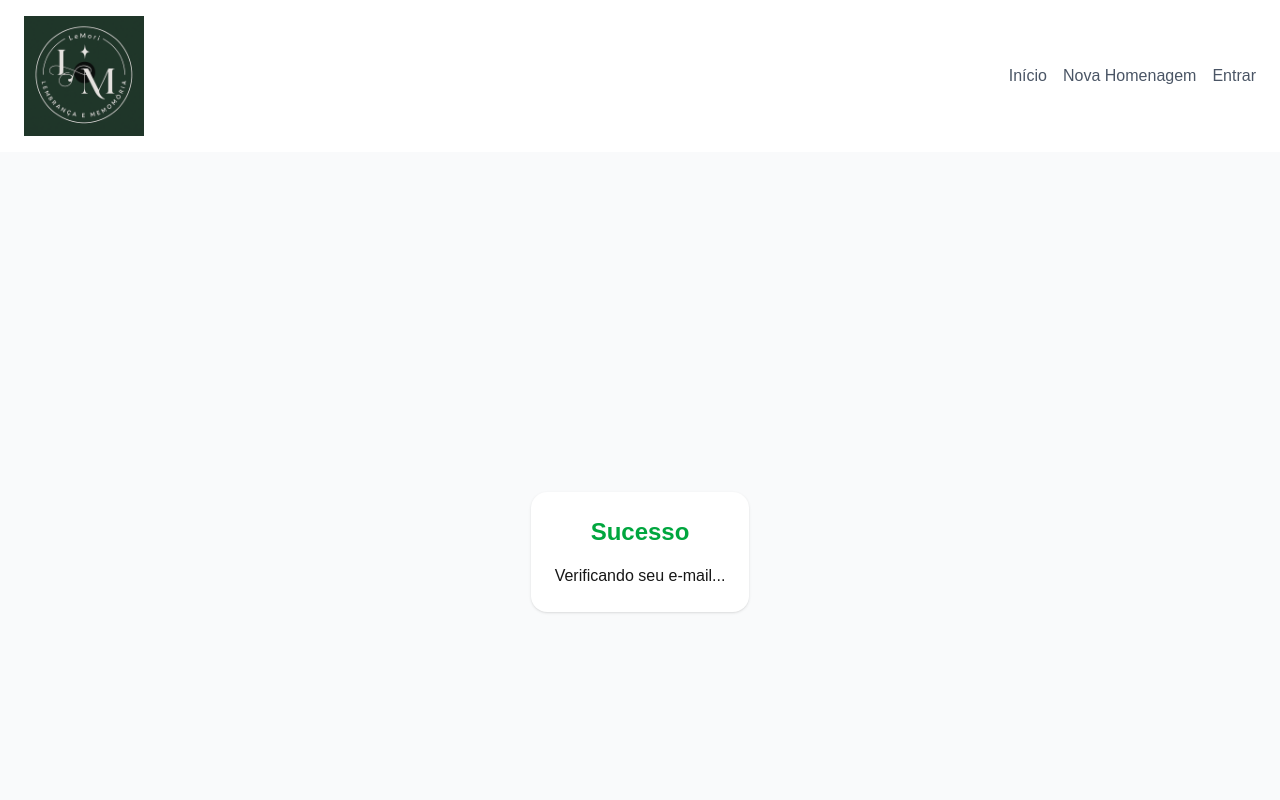
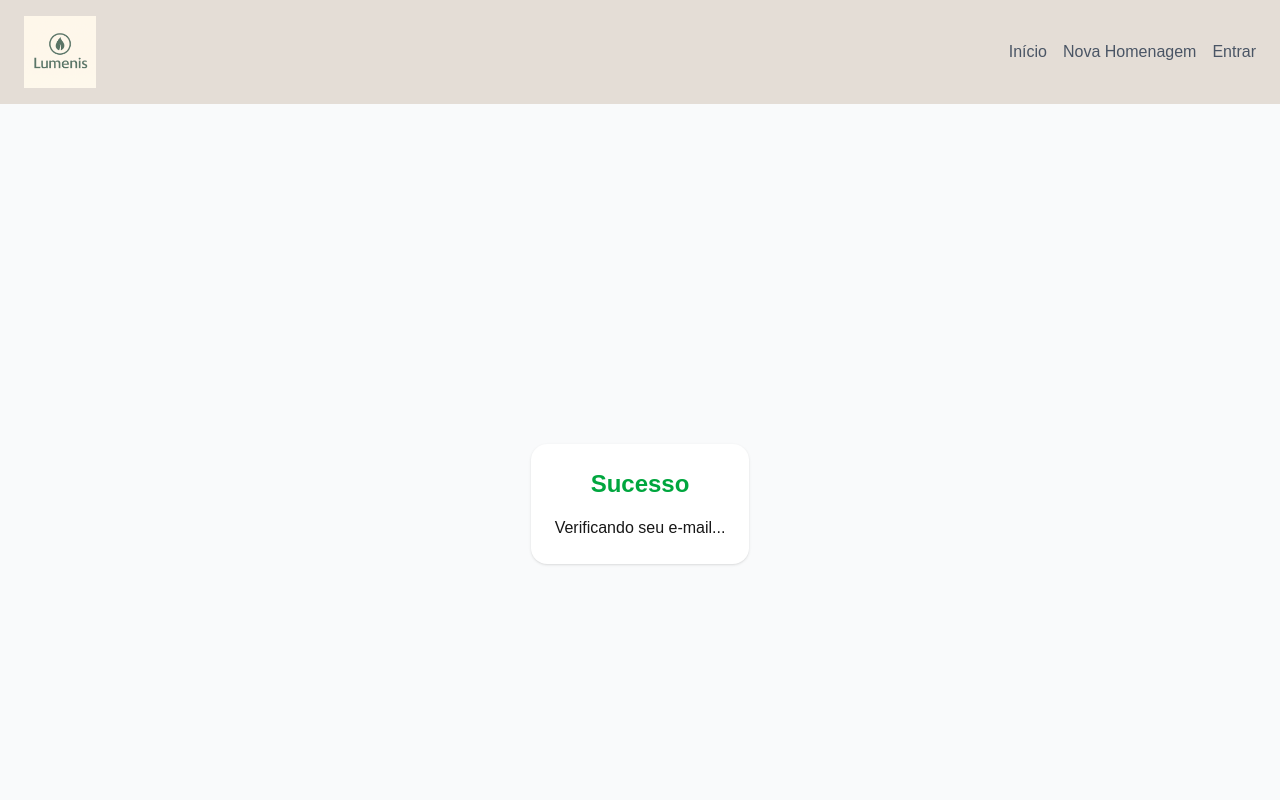
Before and after one commit to elbiojuzao/LeMori, a Next.js app: page /verificar-email in a window 1280 px wide. Shown: the top 800 px of the page. Built offline with nearby package versions, Linux system fonts and the light colour scheme.

Commit message:
componente logo
adicionado logo limenis
alterado header para receber novas cores
alterado autenticação de token para local apropriado

```diff
--- a/components/Header.tsx
+++ b/components/Header.tsx
@@ -1,7 +1,7 @@
 import Link from 'next/link'
 import Logo from '@/components/Logo'
 import { useRouter } from 'next/router'
-import { logout } from '@/lib/authClient'
+import { logout, isAuthenticated } from '@/lib/authClient'
 import { useEffect, useState } from 'react'
 
 export default function Header() {
@@ -10,8 +10,7 @@ export default function Header() {
   const [loading, setLoading] = useState(true)
 
   useEffect(() => {
-    const token = localStorage.getItem('token')
-    setAutenticado(!!token)
+    setAutenticado(isAuthenticated())
     setLoading(false)
   }, [])
 
@@ -23,16 +22,16 @@ export default function Header() {
   const estaNaDashboard = router.pathname.startsWith('/dashboard') || router.pathname.startsWith('/homenagem')
 
   return (
-    <header className="bg-white py-4 px-6 flex justify-between items-center">
-      <Logo />
-      <nav className="space-x-4 flex items-center">
-        <Link href="/dashboard" className="text-gray-600 hover:text-blue-500">Início</Link>
-        <Link href="/homenagem/form" className="text-gray-600 hover:text-blue-500">Nova Homenagem</Link>
+    <header className="bg-[#e4ddd6] py-4 px-6 flex justify-between items-center">
+      <Logo className="h-18 w-auto" />
+      <nav className="space-x-4 flex items-center" aria-label="Menu principal">
+        <Link href="/dashboard" className={`text-gray-600 hover:text-blue-500 ${router.pathname === '/dashboard' ? 'font-bold text-blue-600' : ''}`}>Início</Link>
+        <Link href="/homenagem/form" className={`text-gray-600 hover:text-blue-500 ${router.pathname === '/homenagem/form' ? 'font-bold text-blue-600' : ''}`}>Nova Homenagem</Link>
 
         {!loading && autenticado && estaNaDashboard && (
           <Link
             href="/perfil"
-            className="text-gray-600 hover:text-purple-600 font-medium"
+            className={`text-gray-600 hover:text-purple-600 font-medium ${router.pathname === '/perfil' ? 'font-bold text-purple-600' : ''}`}
           >
             Meu Perfil
           </Link>
@@ -43,6 +42,7 @@ export default function Header() {
             <button
               onClick={handleLogout}
               className="text-gray-600 hover:text-red-500"
+              aria-label="Sair da conta"
             >
               Sair
             </button>
--- a/components/Logo.tsx
+++ b/components/Logo.tsx
@@ -1,10 +1,9 @@
-import Image from 'next/image'
-import Link from 'next/link'
-
-export default function Logo() {
+export default function Logo({ className = '' }: { className?: string }) {
   return (
-    <Link href="/">
-      <Image src="/img/Lm_LeMori.png" alt="LeMori" width={120} height={40} />
-    </Link>
+    <img
+      src="img/logo_lumenis.png"
+      alt="Logo Lumenis"
+      className={`h-10 ${className}`}
+    />
   )
 }
--- a/lib/authClient.ts
+++ b/lib/authClient.ts
@@ -21,6 +21,11 @@ export async function login(email: string, senha: string) {
   return data
 }
 
+export function isAuthenticated(): boolean {
+  if (typeof window === 'undefined') return false
+  return !!localStorage.getItem('token')
+}
+
 export function logout() {
   localStorage.removeItem('token')
   localStorage.removeItem('user')
```
Also changed, not shown: public/img/Lumenis.png (added), public/img/logo_lumenis.png (added).
